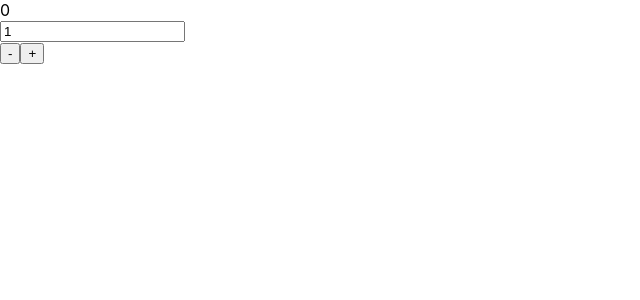
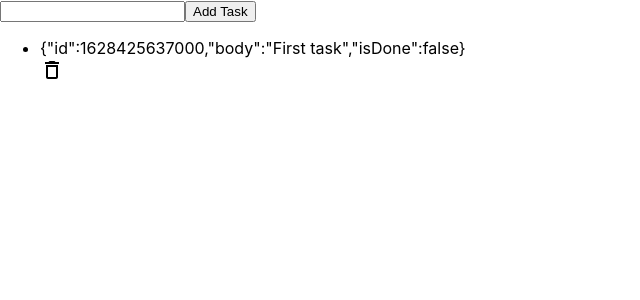
Before and after one commit to pecourses/pe20211-react-app, a React (Create React App) app: page / in a window 1280 px wide. Shown: the top 300 px of the page, without its empty margins (0-640 px from the left). Built offline with nearby package versions, Linux system fonts and the light colour scheme.

Commit message:
Add TodoPage

```diff
--- a/package.json
+++ b/package.json
@@ -3,6 +3,8 @@
   "version": "0.1.0",
   "private": true,
   "dependencies": {
+    "@material-ui/core": "^4.12.3",
+    "@material-ui/icons": "^4.11.2",
     "@testing-library/jest-dom": "^5.14.1",
     "@testing-library/react": "^11.2.7",
     "@testing-library/user-event": "^12.8.3",
--- a/src/components/ClickerH/index.jsx
+++ b/src/components/ClickerH/index.jsx
@@ -3,11 +3,11 @@ import React, { useState, useEffect } from 'react';
 function ClickerH () {
   const [clickCount, setClickCount] = useState(0);
 
-  const handleClick = () => {
-    setClickCount(clickCount + 1);
-  };
+  useEffect(() => {
+    const handleClick = () => {
+      setClickCount(prevClickCount => prevClickCount + 1);
+    };
 
-  useEffect(() => {
     document.body.addEventListener('click', handleClick);
     console.log('Add EL ', clickCount);
 
@@ -17,17 +17,26 @@ function ClickerH () {
     };
   }, []);
 
-  useEffect(() => {
-    // функция вызывается после рендера
-    console.log('Срабатывает эффект ', clickCount);
+  // useEffect(() => {
+  //   // функция вызывается после рендера
+  //   console.log('Срабатывает эффект ', clickCount);
 
-    return () => {
-      // функция для очищения эффекта
-      console.log('Очищается эффект :>> ', clickCount);
-    };
-  });
+  //   return () => {
+  //     // функция для очищения эффекта
+  //     console.log('Очищается эффект :>> ', clickCount);
+  //   };
+  // });
 
   return <div>{clickCount}</div>;
 }
 
+// setClickCount(newVal){
+//   const prevValue=///
+//   if(typeof newVal !== 'function'){
+//     clickCount=newVal
+//   } else {
+//     clickCount=newVal(prevValue)
+//   }
+// }
+
 export default ClickerH;
--- a/src/components/CounterH/index.jsx
+++ b/src/components/CounterH/index.jsx
@@ -1,11 +1,16 @@
 import React, { useState, useEffect } from 'react';
 
 // Выводить значение count в document.titile
-// Т.е. document.titile = ЗНАЧЕНИЕ;
+// Т.е. document.title = ЗНАЧЕНИЕ;
 
 function CounterH () {
   const [count, setCount] = useState(0);
   const [step, setStep] = useState(1);
+
+  useEffect(() => {
+    document.title = count;
+    console.log('DocTitle :>> ', count);
+  }, [count]);
 
   const decrement = () => {
     setCount(count - step);
--- /dev/null
+++ b/src/pages/TodoPage/index.jsx
@@ -0,0 +1,47 @@
+import { Formik, Form, Field } from 'formik';
+import React, { useState } from 'react';
+import DeleteOutlineIcon from '@material-ui/icons/DeleteOutline';
+
+const tasksDB = [
+  {
+    id: Date.now(),
+    body: 'First task',
+    isDone: false,
+  },
+];
+
+function TodoPage () {
+  const [tasks, setTasks] = useState(tasksDB);
+
+  const addTask = (values, formikBag) => {
+    const newTask = {
+      id: Date.now(),
+      body: values.body,
+      isDone: false,
+    };
+    setTasks([...tasks, newTask]);
+  };
+
+  return (
+    <div>
+      <Formik initialValues={{ body: '' }} onSubmit={addTask}>
+        {formikProps => (
+          <Form>
+            <Field name='body' />
+            <button type='submit'>Add Task</button>
+          </Form>
+        )}
+      </Formik>
+      <ul>
+        {tasks.map(t => (
+          <>
+            <li key={t.id}>{JSON.stringify(t)}</li>
+            <DeleteOutlineIcon />
+          </>
+        ))}
+      </ul>
+    </div>
+  );
+}
+
+export default TodoPage;
```
Also changed, not shown: src/App.js (+14 -6 lines), 1 other file (tests, documents, lock files or other folders).
